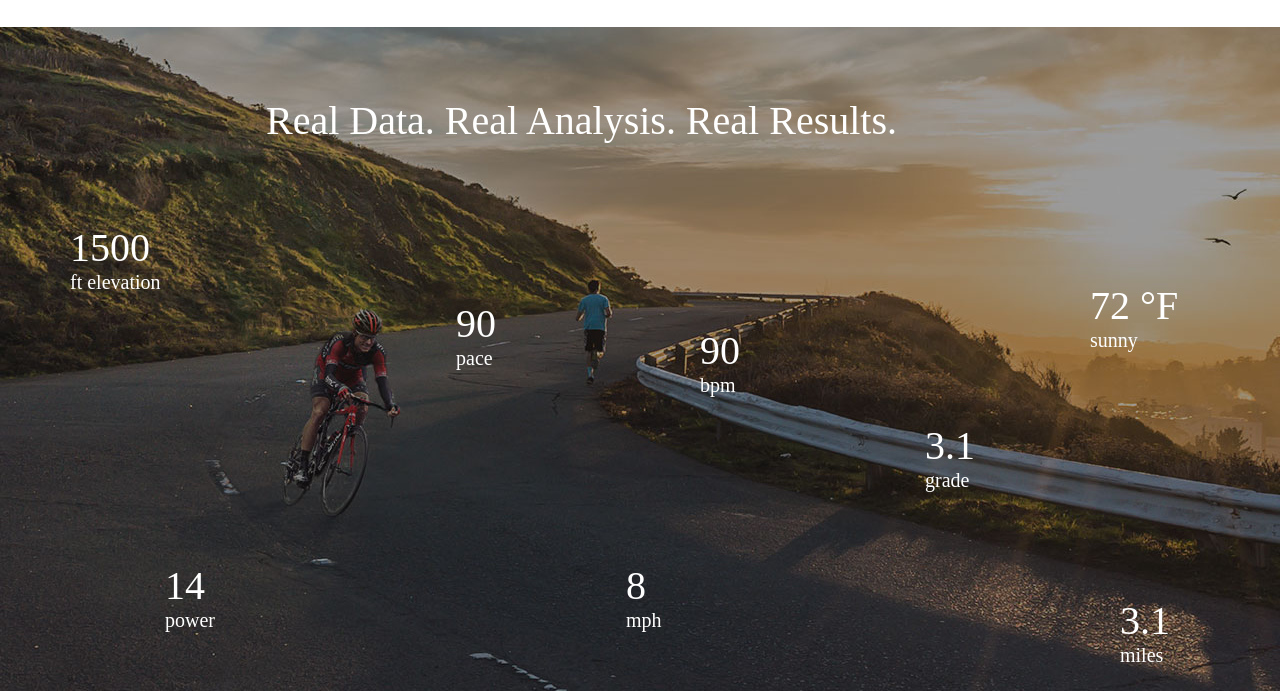
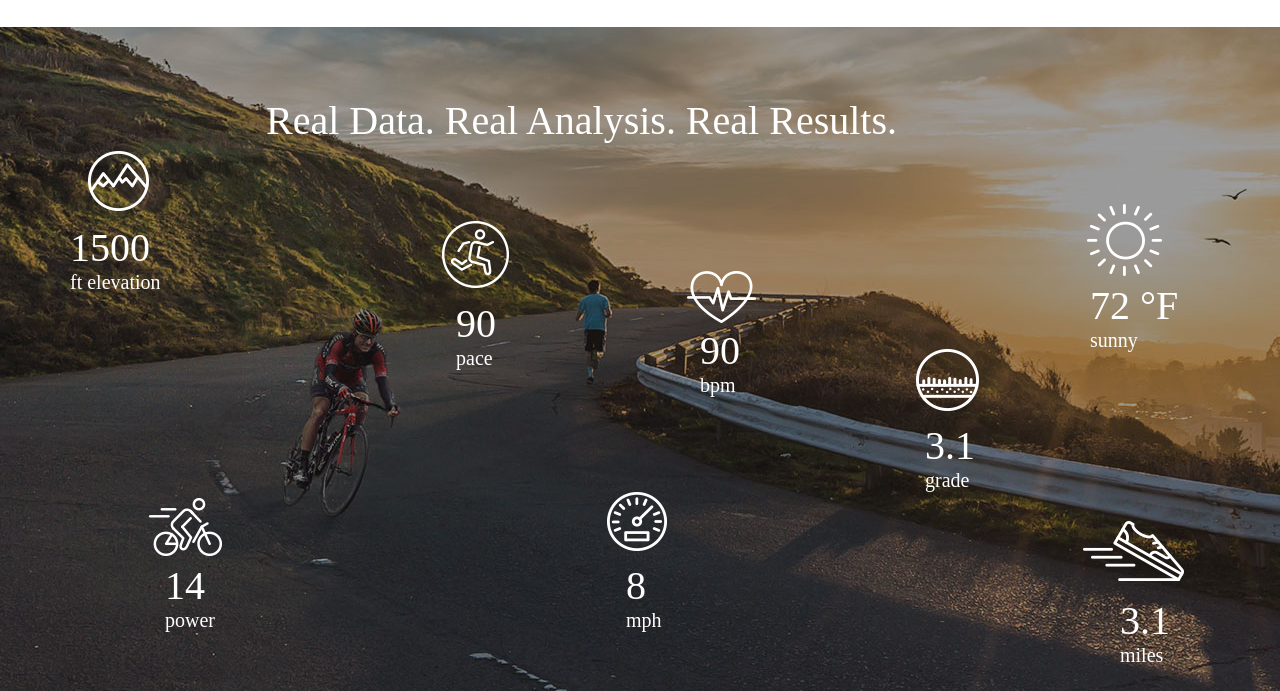
Before and after one commit to Stectech-Unibot/GPS, a website: page index.html in a window 1280 px wide. Shown: the part 109-800 px from the top of the page. Drawn offline with nearby package versions, Linux system fonts and the light colour scheme; a script that the page names is missing.

Commit message:
rename and position in the html roadIcons elements

```diff
--- a/assets/scss/partials/_roadIcons.scss
+++ b/assets/scss/partials/_roadIcons.scss
@@ -1,12 +1,44 @@
 /* Generated by http://css.spritegen.com CSS Sprite Generator */
 
-.roadicons{ display: inline-block; background: url('../img/png.png') no-repeat; overflow: hidden; text-indent: -9999px; text-align: left; }
+.roadicons{
+	display: block;
+	background: url('../img/roadIcons.png') no-repeat;
+	overflow: hidden;
+	text-indent: -9999px;
+	text-align: left;
+	position:absolute;
+	top:0; left:0;
+}
 
-#roadicons-0005-shoe { background-position: -2px -0px; width: 101px; height: 60px; }
-#roadicons-0006-sun { background-position: -2px -62px; width: 75px; height: 72px; }
-#roadicons-0001-biker { background-position: -2px -136px; width: 73px; height: 58px; }
-#roadicons-0007-heartbeat { background-position: -2px -196px; width: 69px; height: 52px; }
-#roadicons-0000-run { background-position: -2px -250px; width: 67px; height: 67px; }
-#roadicons-0002-waves { background-position: -2px -319px; width: 63px; height: 62px; }
-#roadicons-0003-peaks { background-position: -2px -383px; width: 61px; height: 60px; }
-#roadicons-0004-speedometer { background-position: -2px -445px; width: 60px; height: 59px; }
+#iconPeaks { background-position: -2px -383px; width: 61px; height: 60px;
+	top: 260px;
+    left: 88px;
+}
+#iconRun { background-position: -2px -250px; width: 67px; height: 67px;
+	top: 330px;
+    left: 442px;
+}
+#iconBiker { background-position: -2px -136px; width: 73px; height: 58px;
+	top: 607px;
+    left: 149px;
+}
+#iconHeartbeat { background-position: -2px -196px; width: 69px; height: 52px;
+	top: 380px;
+	left: 687px;
+}
+#iconSpeedometer { background-position: -2px -445px; width: 60px; height: 59px;
+    top: 601px;
+    left: 607px;
+}
+#iconWaves { background-position: -2px -319px; width: 63px; height: 62px;
+    top: 458px;
+    left: 916px;
+}
+#iconShoe { background-position: -2px -0px; width: 101px; height: 60px;
+    left: 1083px;
+    top: 630px;
+}
+#iconSun { background-position: -2px -62px; width: 75px; height: 72px;
+    left: 1087px;
+    top: 313px;
+}
--- a/index.html
+++ b/index.html
@@ -52,14 +52,14 @@
         <p id="sunny" class="iconText"><span>72 &deg;F</span><br/>sunny</p>
         <p id="miles" class="iconText"><span>3.1</span><br/>miles</p>
         </div>
-        <div class="roadicons" id="roadicons-0005-shoe"></div>
-        <div class="roadicons" id="roadicons-0006-sun"></div>
-        <div class="roadicons" id="roadicons-0001-biker"></div>
-        <div class="roadicons" id="roadicons-0007-heartbeat"></div>
-        <div class="roadicons" id="roadicons-0000-run"></div>
-        <div class="roadicons" id="roadicons-0002-waves"></div>
-        <div class="roadicons" id="roadicons-0003-peaks"></div>
-        <div class="roadicons" id="roadicons-0004-speedometer"></div>
+        <div class="roadicons" id="iconShoe"></div>
+        <div class="roadicons" id="iconSun"></div>
+        <div class="roadicons" id="iconBiker"></div>
+        <div class="roadicons" id="iconHeartbeat"></div>
+        <div class="roadicons" id="iconRun"></div>
+        <div class="roadicons" id="iconWaves"></div>
+        <div class="roadicons" id="iconPeaks"></div>
+        <div class="roadicons" id="iconSpeedometer"></div>
 
 
         <!-- PLACEHOLDER DELETE THIS WHEN ACTUAL ANIMATION IS IN PLACE-->
```
Also changed, not shown: assets/css/main.css.
